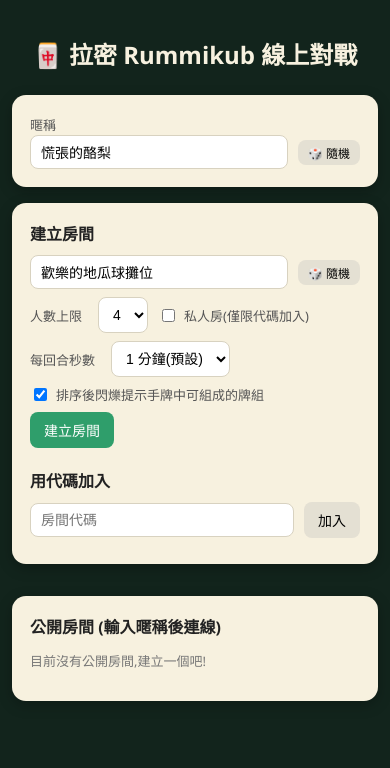
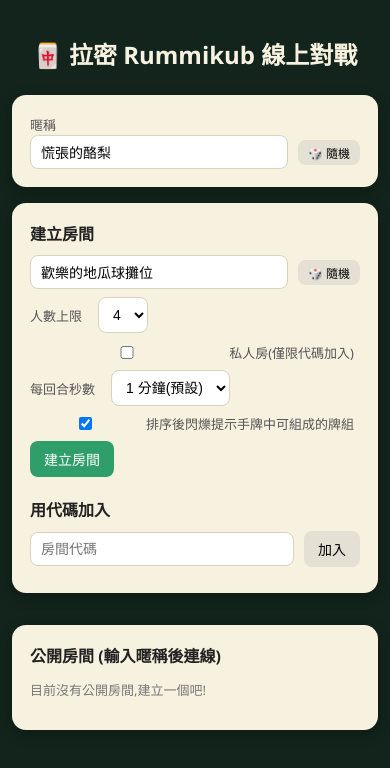
Before and after one commit to YS0230/Rummy-game-plus, a React (Vite) app in the folder client/: page / in a window 390 px wide. Shown: the top 768 px of the page. Built offline with nearby package versions, Linux system fonts and the light colour scheme.

Commit message:
checkbox 項目在窄螢幕下改用整行寬度換行(自己獨占一行),不再被壓縮到單字寬度,文字會用正常寬度斷行。

```diff
--- a/client/src/styles.css
+++ b/client/src/styles.css
@@ -1063,4 +1063,8 @@ select {
     max-width: none;
     flex: 1;
   }
+  .checkbox {
+    flex-basis: 100%;
+    min-width: 0;
+  }
 }
```
